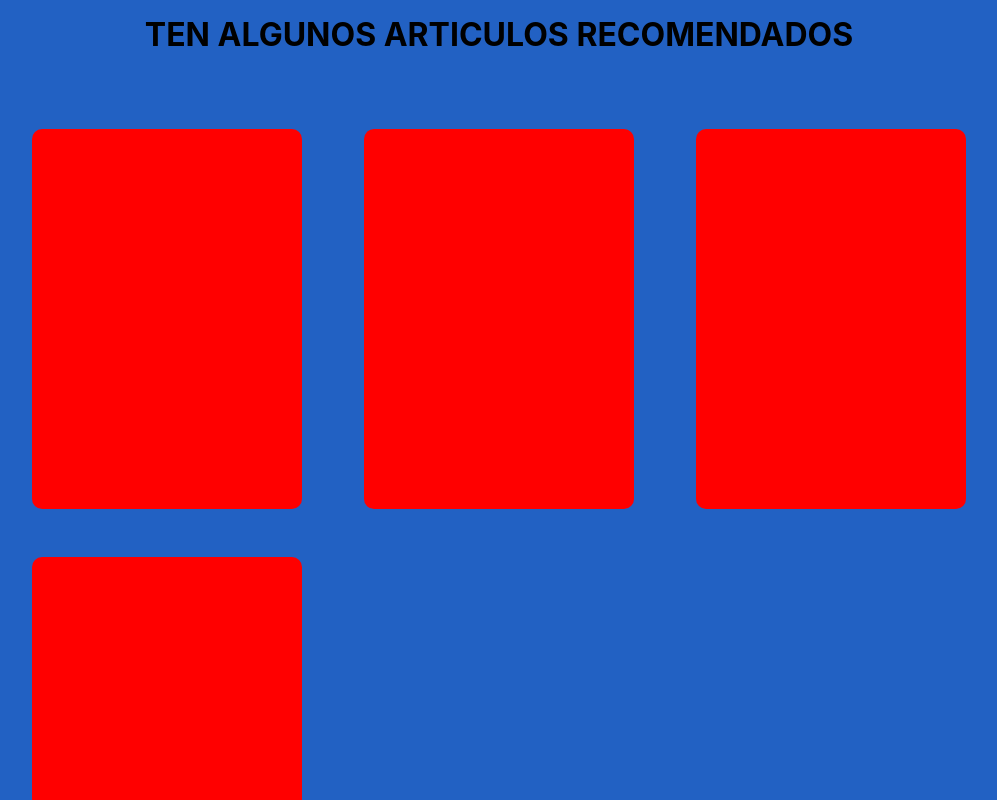
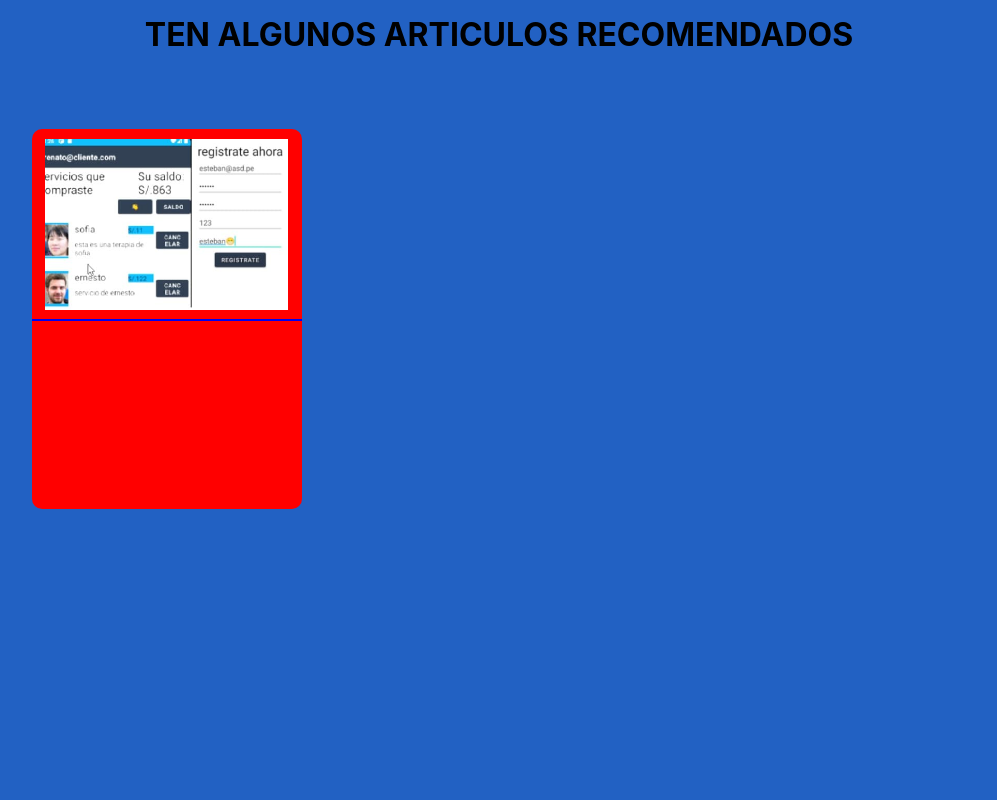
Before and after one commit to fimovol/testdereacttest, a React (Create React App) app: page /b in a window 1280 px wide. Shown: the top 800 px of the page, without its empty margins (141-1138 px from the left). Built offline with nearby package versions, Linux system fonts and the light colour scheme.

Commit message:
creando componentes para los blogs

```diff
--- a/src/routes/blog.jsx
+++ b/src/routes/blog.jsx
@@ -1,6 +1,7 @@
 import styles from "../style/sobremi.module.css"
 import styleblog from '../style/blog.module.css'
 import { Link,Outlet } from "react-router-dom"
+import imagen from '../img/movil.jpg'
 
 export default function blog(){
 
@@ -10,13 +11,24 @@ export default function blog(){
             <h1 className={styleblog.h1}>ten algunos articulos recomendados</h1>
             <section className={styleblog.blogcontainer}>
 
+
+
+
+                <div className={styleblog.caja}>
                     <Link to="jeje">
-                        <div className={styleblog.caja}>
+                        <div className={styleblog.relleno}>
+                            <div className={styleblog.arriba}>
+                                <div className={styleblog.centrado}>
+                                    <img src={imagen} alt="asdadasd" className={styleblog.imagen}/>
+                                </div>
+
+                            </div>
+                            <div className={styleblog.abajo}></div>
                         </div>
                     </Link>
-                <div className={styleblog.caja}></div>
-                <div className={styleblog.caja}></div>
-                <div className={styleblog.caja}></div>
+                </div>
+
+
             </section>
         </div>
 
--- a/src/style/blog.module.css
+++ b/src/style/blog.module.css
@@ -21,3 +21,38 @@
     justify-content: space-between;
     flex-wrap: wrap;
 }
+.relleno{
+    height: 100%;
+    width: 100%;
+}
+.arriba{
+    width: 100%;
+    height: 50%;
+    display: flex;
+    justify-content: center;
+    align-items: center;
+    border-bottom: 2px solid;
+}
+.abajo{
+    width: 100%;
+    height: 50%;
+}
+.imagen{
+    width: 100%;
+    height: 100%;
+    object-fit: cover;
+}
+.centrado{
+    width: 90%;
+    height: 90%;
+}
+@media (max-width:738px){
+    .blogcontainer{
+        justify-content:center;
+    }
+}
+@media (max-width:280px){
+    .blogcontainer{
+        width: 90vw;
+    }
+}
```
